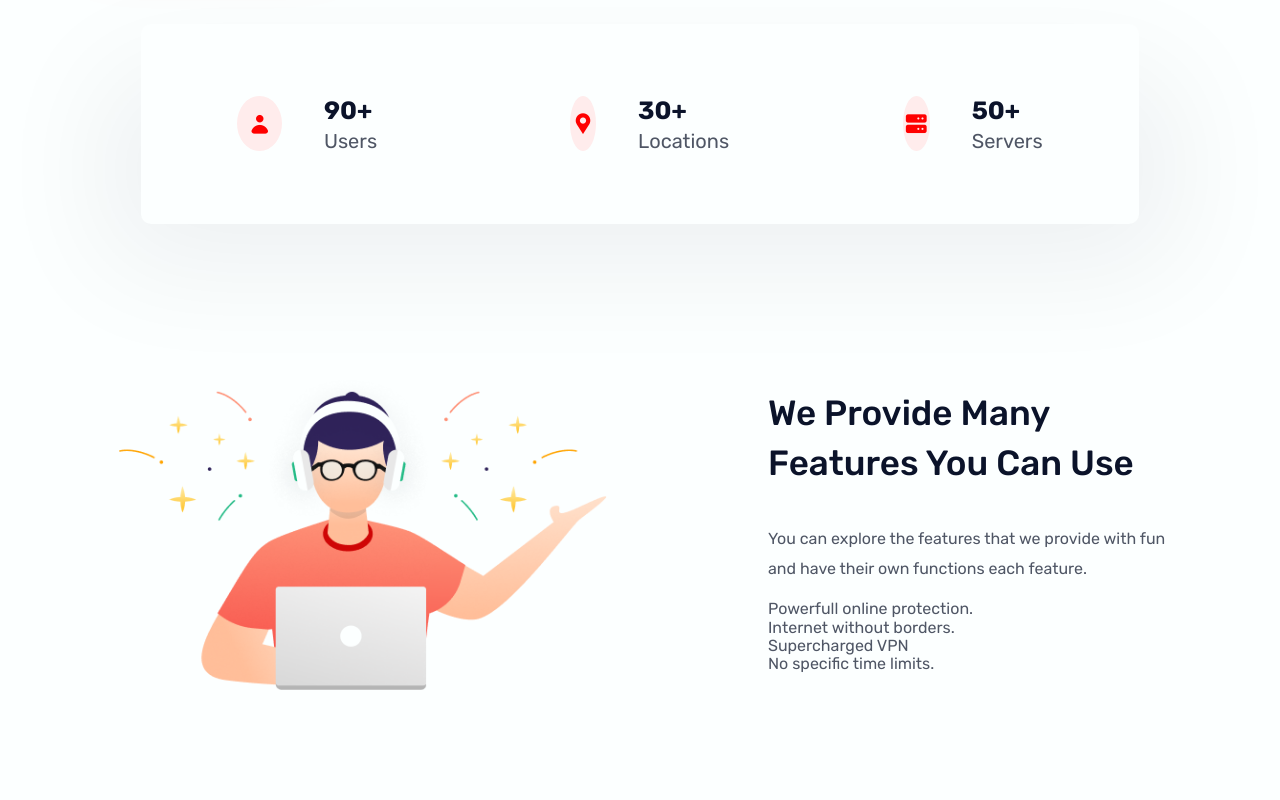
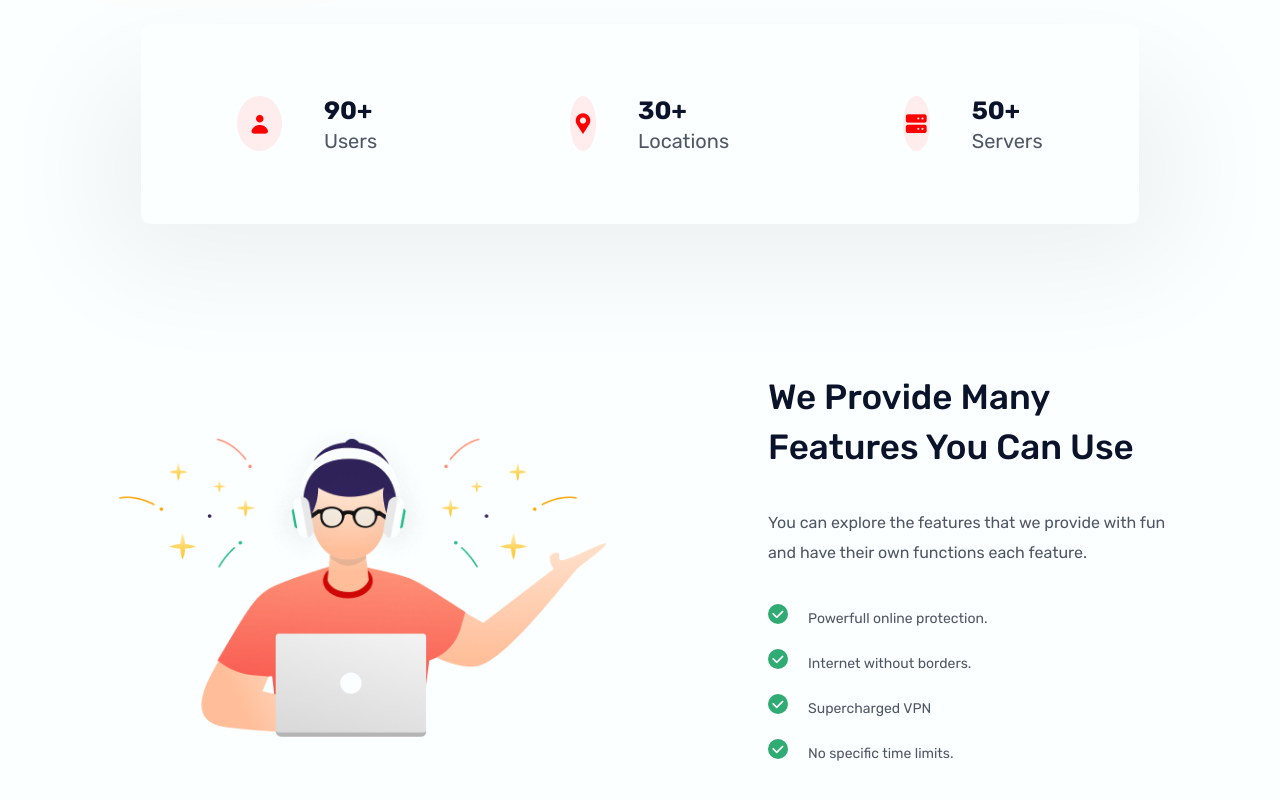
Before and after one commit to Olexandr-Sh/Project-LaslesVPN, a plain HTML site: page index.html in a window 1280 px wide. Shown: the part 631-1431 px from the top of the page. Drawn offline with nearby package versions, Linux system fonts and the light colour scheme.

Commit message:
customized features block

```diff
--- a/css/main.css
+++ b/css/main.css
@@ -310,4 +310,35 @@ body {
   font-size: 16px;
   line-height: 30px;
   color: #4f5665;
+  padding-bottom: 20px;
 }
+.custom-list-item {
+  padding-bottom: 15px;
+  font-size: 14px;
+  line-height: 30px;
+  color: #4f5665;
+  position: relative;
+  padding-left: 40px;
+}
+/* .custom-list-item:before {
+  font-family: "icomoon";
+  content: "\e902";
+  position: absolute;
+  left: 0;
+} */
+.green-bullet {
+  width: 20px;
+  height: 20px;
+  border-radius: 50%;
+  background: #2fab73;
+  border: none;
+  justify-content: center;
+  display: flex;
+  position: absolute;
+  left: 0;
+}
+.position-icon-in-bullet {
+  color: white;
+  align-self: center;
+  font-size: 20px;
+}
--- a/index.html
+++ b/index.html
@@ -87,7 +87,10 @@
             <ul class="white-box">
               <li class="icons-box-item">
                 <div class="flex-item">
-                  <span class="icon-user_icon position-icons"></span>
+                  <span
+                    class="icon-user_icon position-icons"
+                    aria-hidden="true"
+                  ></span>
                 </div>
                 <div>
                   <span class="big-numbers">90+</span>
@@ -96,7 +99,10 @@
               </li>
               <li class="icons-box-item">
                 <div class="flex-item">
-                  <span class="icon-location_icon position-icons"></span>
+                  <span
+                    class="icon-location_icon position-icons"
+                    aria-hidden="true"
+                  ></span>
                 </div>
                 <div class="text">
                   <span class="big-numbers">30+</span>
@@ -105,7 +111,10 @@
               </li>
               <li class="icons-box-item">
                 <div class="flex-item">
-                  <span class="icon-server_icon position-icons"></span>
+                  <span
+                    class="icon-server_icon position-icons"
+                    aria-hidden="true"
+                  ></span>
                 </div>
                 <div class="text">
                   <span class="big-numbers">50+</span>
@@ -129,10 +138,42 @@
                 their own functions each feature.
               </p>
               <ul>
-                <li class="custom-list-item">Powerfull online protection.</li>
-                <li class="custom-list-item">Internet without borders.</li>
-                <li class="custom-list-item">Supercharged VPN</li>
-                <li class="custom-list-item">No specific time limits.</li>
+                <li class="custom-list-item">
+                  <div class="green-bullet">
+                    <span
+                      class="icon-jam_check_icon position-icon-in-bullet"
+                      aria-hidden="true"
+                    ></span>
+                  </div>
+                  <span>Powerfull online protection.</span>
+                </li>
+                <li class="custom-list-item">
+                  <div class="green-bullet">
+                    <span
+                      class="icon-jam_check_icon position-icon-in-bullet"
+                      aria-hidden="true"
+                    ></span>
+                  </div>
+                  <span>Internet without borders.</span>
+                </li>
+                <li class="custom-list-item">
+                  <div class="green-bullet">
+                    <span
+                      class="icon-jam_check_icon position-icon-in-bullet"
+                      aria-hidden="true"
+                    ></span>
+                  </div>
+                  <span>Supercharged VPN</span>
+                </li>
+                <li class="custom-list-item">
+                  <div class="green-bullet">
+                    <span
+                      class="icon-jam_check_icon position-icon-in-bullet"
+                      aria-hidden="true"
+                    ></span>
+                  </div>
+                  <span>No specific time limits.</span>
+                </li>
               </ul>
             </div>
           </div>
```
